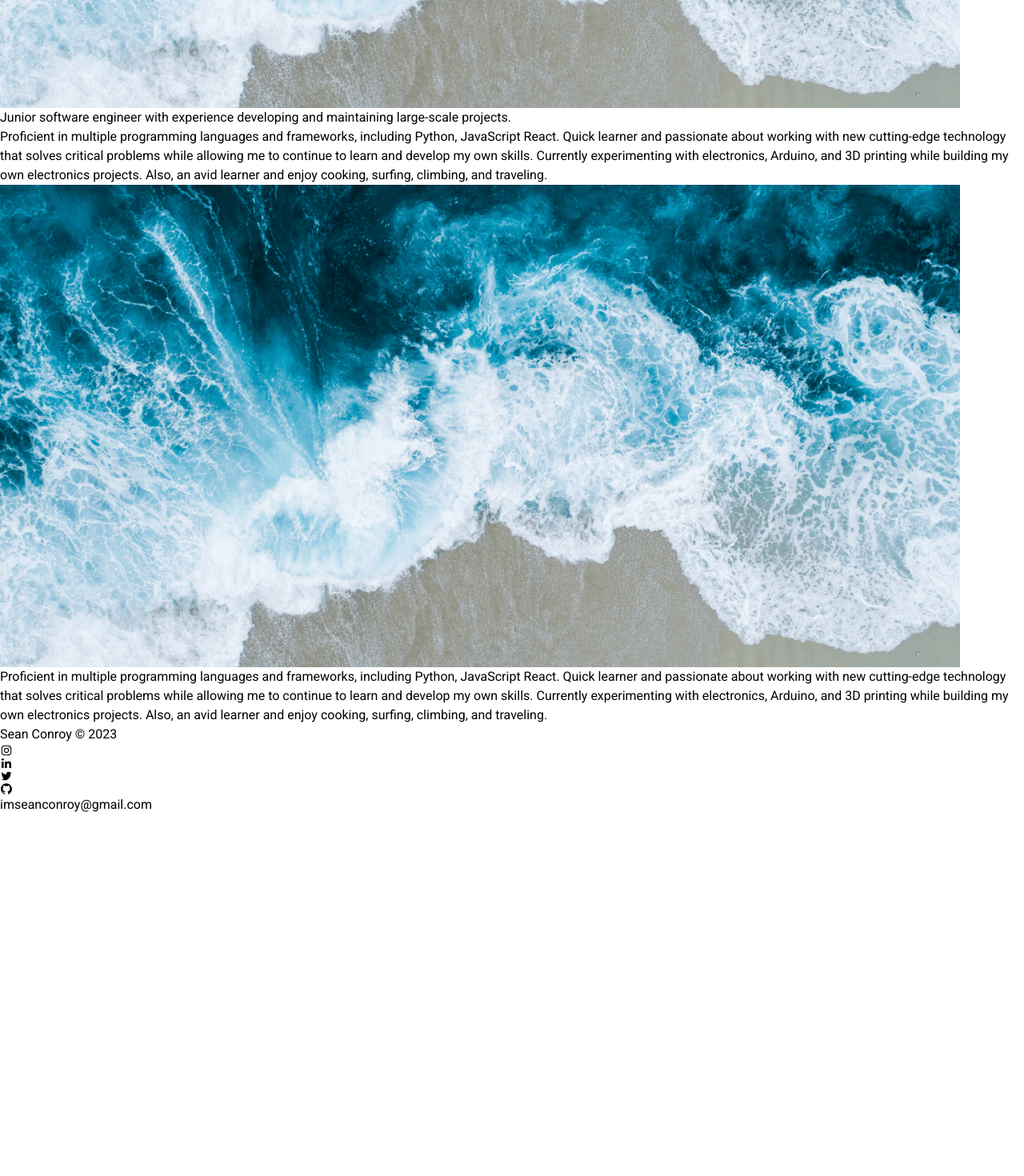
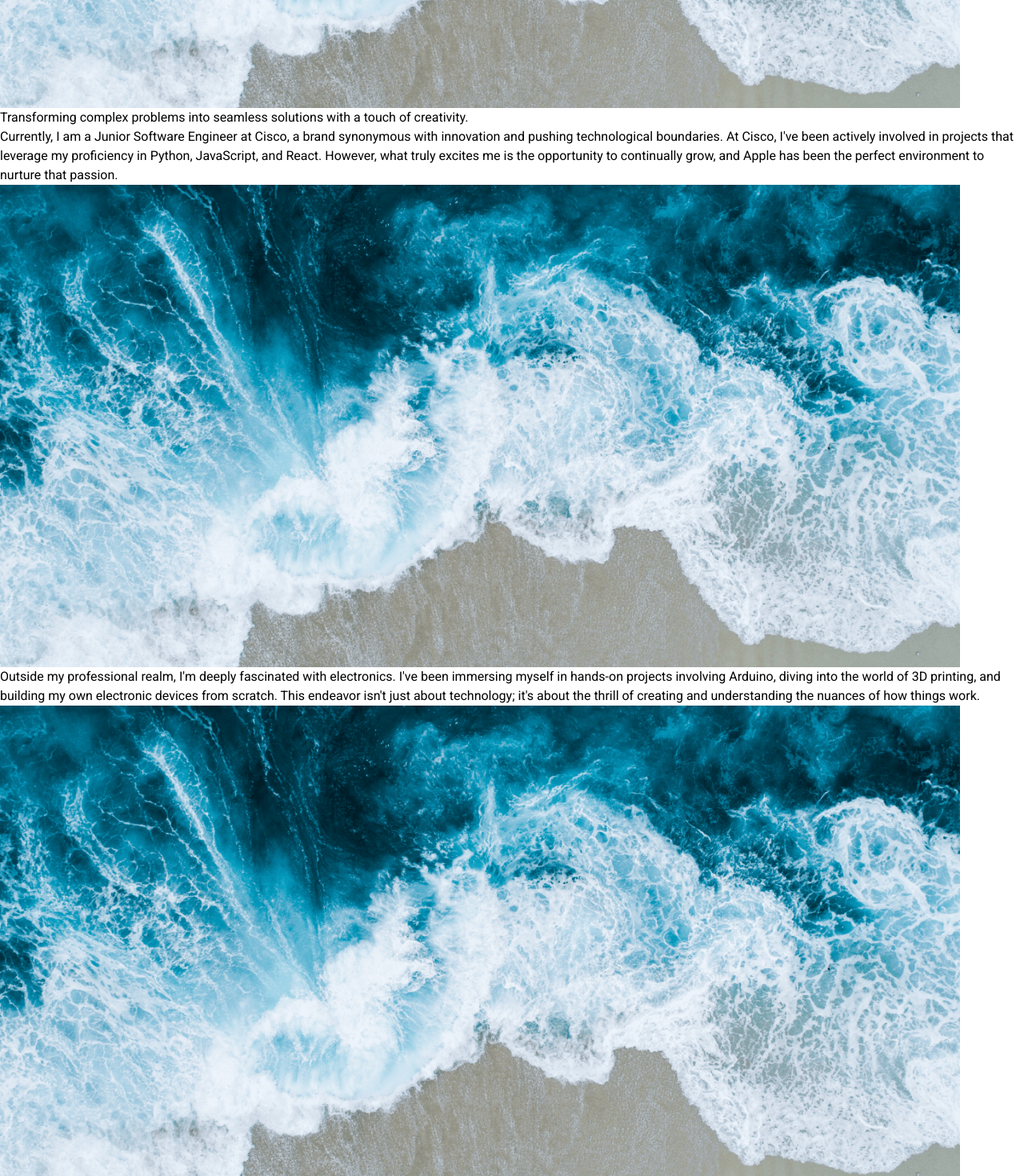
Before and after one commit to ImSeanConroy/portfolio, a React (Vite) app: page /about in a window 1280 px wide. Shown: the part 540-2010 px from the top of the page at 80% size. Before the commit the page ends 1558 px from the top, so only its background shows below. Built offline with nearby package versions, Linux system fonts and the light colour scheme.

Commit message:
Fix spacing and scroll issue

```diff
--- a/src/App.jsx
+++ b/src/App.jsx
@@ -1,4 +1,5 @@
 import { Outlet } from 'react-router-dom';
+import { ScrollRestoration } from "react-router-dom";
 import Footer from './components/Footer';
 import Header from './components/Header';
 
@@ -8,6 +9,7 @@ const App = () => {
       <Header />
       <Outlet />
       <Footer />
+      <ScrollRestoration />
     </div>
   );
 };
--- a/src/components/BodyImage.jsx
+++ b/src/components/BodyImage.jsx
@@ -1,6 +1,6 @@
 const BodyImage = ({ image }) => {
   return (
-    <div className="w-full mb-12">
+    <div className="w-full my-14 sm:my-12 md:mb-16">
       <img className="" src={image} />
     </div>
   );
--- a/src/components/Footer.jsx
+++ b/src/components/Footer.jsx
@@ -5,7 +5,7 @@ const Footer = () => {
   const currentYear = new Date().getFullYear();
 
   return (
-    <div className="w-full px-5 md:px-10 py-20">
+    <div className="w-full px-5 md:px-10 pt-10 pb-20 md:pt-20">
       <div className="flex flex-col md:flex-row justify-between gap-5">
 
         <div className="text-center w-full">
--- a/src/components/Heading.jsx
+++ b/src/components/Heading.jsx
@@ -1,6 +1,6 @@
 const Heading = ({ text }) => {
   return (
-    <p className="text-4xl lg:text-5xl font-semibold tracking-wide leading-tight">
+    <p className="text-4xl lg:text-5xl font-semibold tracking-wide leading-tight mb-5">
       { text }
     </p>
   )
--- a/src/components/Image.jsx
+++ b/src/components/Image.jsx
@@ -1,7 +1,7 @@
 const Image = ({ image }) => {
   return (
     <>
-      <div className="w-full px-5 md:px-10 my-4 md:mb-10">
+      <div className="w-full px-5 md:px-10 my-2 md:mb-10">
         <img className="h-100" src={image} />
       </div>
     </>
--- a/src/components/SubHeading.jsx
+++ b/src/components/SubHeading.jsx
@@ -1,7 +1,6 @@
 const SubHeading = ({ text }) => {
   return (
-    <p className="text-2xl sm:text-2xl md:text-3xl tracking-wide leading-tight mt-4 mb-6 md:mt-6 md:mb-8">
-    {/* <p className="text-xl sm:text-2xl md:text-3xl tracking-wide leading-tight mt-4 mb-6 md:mt-6 md:mb-8"></p> */}
+    <p className="text-2xl sm:text-2xl md:text-3xl tracking-wide leading-tight mt-4 mb-6 md:mt-6 md:mb-6">
       {text}
     </p>
   )
--- a/src/pages/AboutPage.jsx
+++ b/src/pages/AboutPage.jsx
@@ -8,11 +8,13 @@ const AboutPages = () => {
     <>
       <Image image="/about.png" />
       <div className="max-w-3xl mx-auto">
-        <div className="px-5 md:px-10 my-16 md:mt-20 md:mb-28">
-          <SubHeading text="Junior software engineer with experience developing and maintaining large-scale projects." />
-          <BodyText text="Proficient in multiple programming languages and frameworks, including Python, JavaScript React. Quick learner and passionate about working with new cutting-edge technology that solves critical problems while allowing me to continue to learn and develop my own skills. Currently experimenting with electronics, Arduino, and 3D printing while building my own electronics projects. Also, an avid learner and enjoy cooking, surfing, climbing, and traveling." />
+        <div className="px-5 md:px-10 mt-12 md:mt-20 mb-16 md:mb-28">
+          <SubHeading text="Transforming complex problems into seamless solutions with a touch of creativity." />
+          <BodyText text="Currently, I am a Junior Software Engineer at Cisco, a brand synonymous with innovation and pushing technological boundaries. At Cisco, I've been actively involved in projects that leverage my proficiency in Python, JavaScript, and React. However, what truly excites me is the opportunity to continually grow, and Apple has been the perfect environment to nurture that passion." />
           <BodyImage image="/about.png" />
-          <BodyText text="Proficient in multiple programming languages and frameworks, including Python, JavaScript React. Quick learner and passionate about working with new cutting-edge technology that solves critical problems while allowing me to continue to learn and develop my own skills. Currently experimenting with electronics, Arduino, and 3D printing while building my own electronics projects. Also, an avid learner and enjoy cooking, surfing, climbing, and traveling." />
+          <BodyText text="Outside my professional realm, I'm deeply fascinated with electronics. I've been immersing myself in hands-on projects involving Arduino, diving into the world of 3D printing, and building my own electronic devices from scratch. This endeavor isn't just about technology; it's about the thrill of creating and understanding the nuances of how things work." />
+          <BodyImage image="/about.png" />
+          <BodyText text="In my downtime, I'm a bit of an adventurer. Cooking exotic dishes, riding the waves while surfing, challenging myself with climbing, and traveling to unseen corners of the world are just a few of the ways I recharge. I believe life, much like software development, is all about the experiences and the challenges you're brave enough to undertake. In this portfolio, you'll discover a blend of my professional accomplishments and personal projects. I invite you to explore, and should you wish to discuss any collaborative opportunities or simply share a travel story or a recipe, please don't hesitate to reach out!" />
         </div>
       </div>
     </>
--- a/src/pages/HomePage.jsx
+++ b/src/pages/HomePage.jsx
@@ -9,10 +9,7 @@ const HomePage = () => {
             Hi there.
           </p>
           <p className="text-md sm:text-lg font-light leading-7 sm:leading-8">
-            I am a junior software engineer at Cisco based in Manchester, United
-            Kingdom. I am currently completing a degree apprenticeship and will
-            graduate with a BA(Hons) and three years of software development
-            experience.
+            I am a Junior Software Engineer at Cisco, transforming complex problems into seamless solutions with a touch of creativity.
           </p>
         </div>
       </div>
```
Also changed, not shown: src/pages/ProjectPage.jsx (+7 -7 lines).
